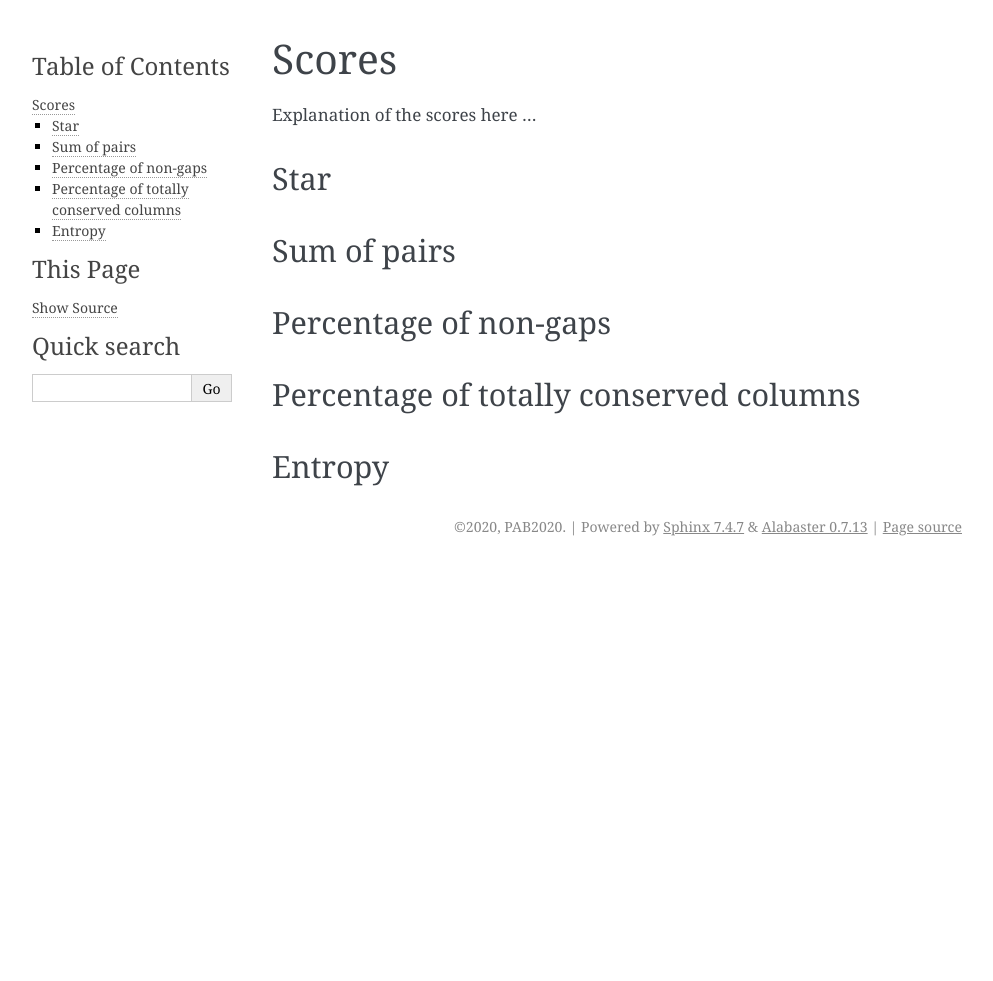
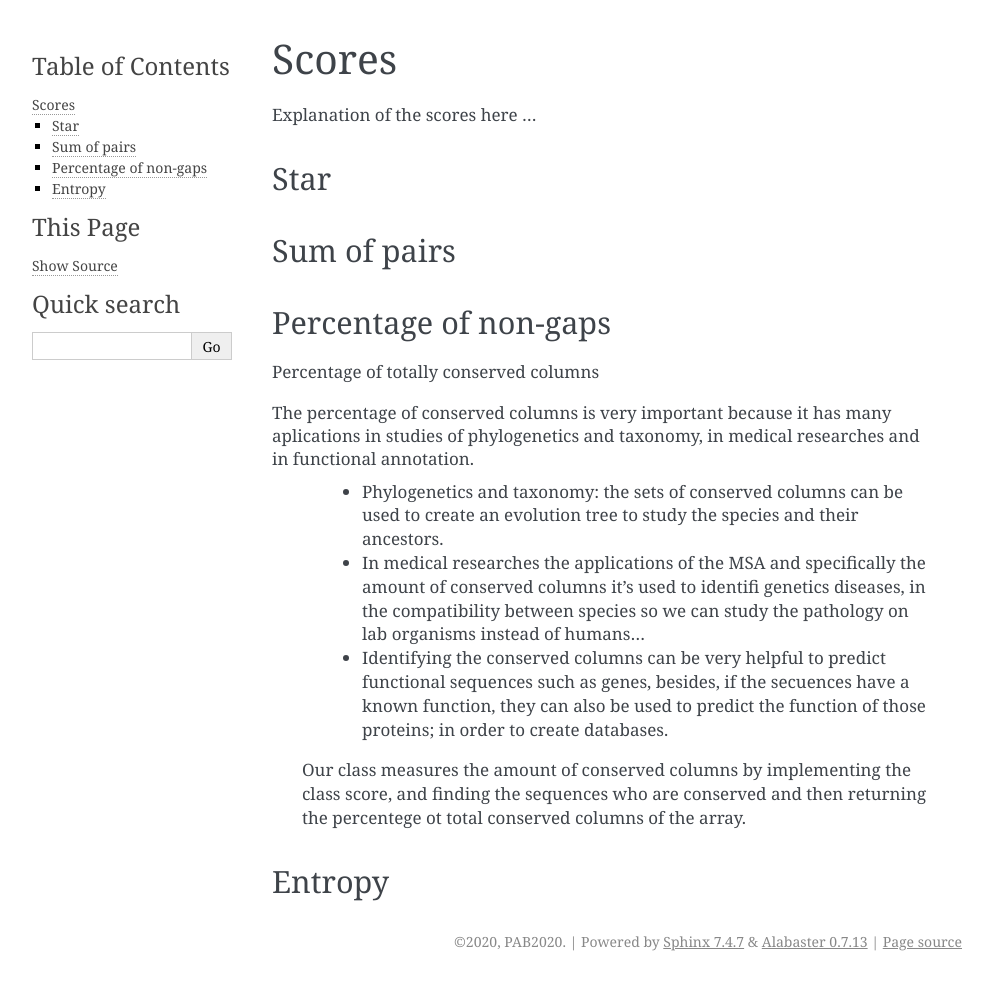
Before and after one commit to ajnebro/jMSA, a Sphinx documentation site: the page built from docs/scores.rst, in a window 1280 px wide. Shown: the whole page, without its empty margins (148-1141 px from the left). Built offline with Sphinx 7.4.7, drawn with Linux system fonts in a browser that asks for light colours; before the commit the page ends 900 px from its top, so only the background shows below that.

Commit message:
Update scores.rst

```diff
--- a/docs/scores.rst
+++ b/docs/scores.rst
@@ -13,7 +13,13 @@ Percentage of non-gaps
 ----------------------
 
 Percentage of totally conserved columns
----------------------------------------
+
+The percentage of conserved columns is very important because it has many aplications in studies of phylogenetics and taxonomy, in medical researches and in functional annotation.
+  - Phylogenetics and taxonomy: the sets of conserved columns can be used to create an evolution tree to study the species and their ancestors.
+  - In medical researches the applications of the MSA and specifically the amount of conserved columns it's used to identifi genetics diseases, in the compatibility between species so we can study the pathology on lab organisms instead of humans...
+  - Identifying the conserved columns can be very helpful to predict functional sequences such as genes, besides, if the secuences have a known function, they can also be used to predict the function of those proteins; in order to create databases.
+
+ Our class measures the amount of conserved columns by implementing the class score, and finding the sequences who are conserved and then returning the percentege ot total conserved columns of the array.
 
 Entropy
 -------
```
